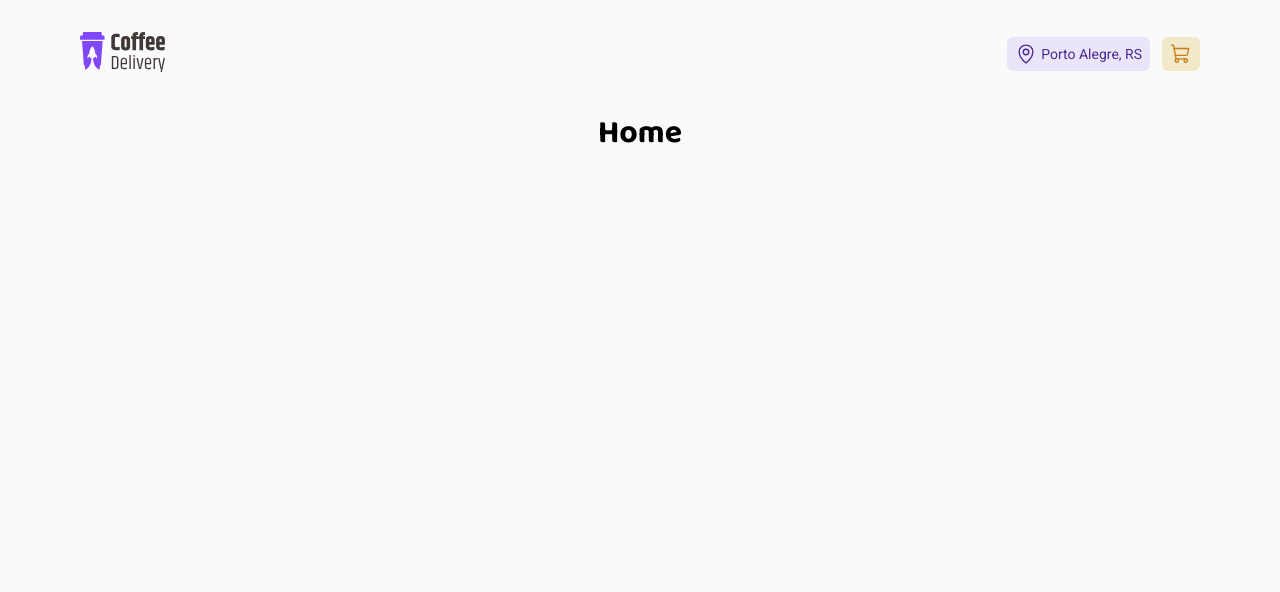
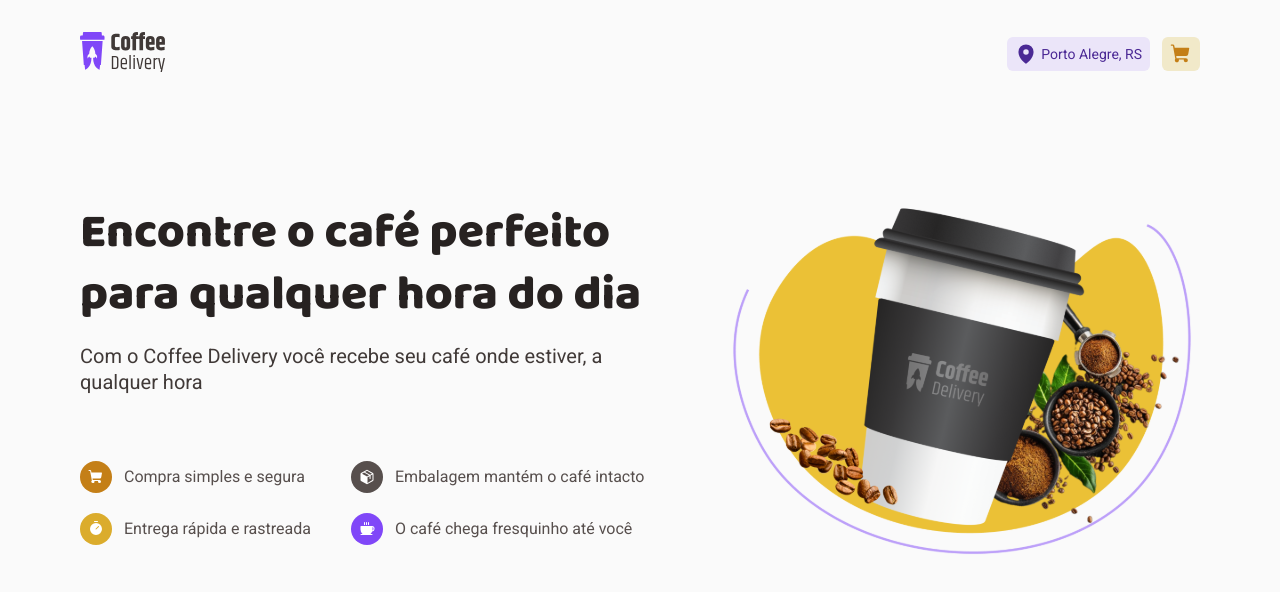
Before and after one commit to ViniciusOshima/Coffee-Delivery, a React (Vite) app: page / in a window 1280 px wide. Shown: the top 592 px of the page. Built offline with nearby package versions, Linux system fonts and the light colour scheme.

Commit message:
FEAT estruturação e estilização da parte inicial da page home

```diff
--- a/src/components/Header/index.tsx
+++ b/src/components/Header/index.tsx
@@ -15,12 +15,12 @@
 
       <nav>
         <LocationContainer>
-          <MapPin size={22} />
+          <MapPin size={22} weight="fill" />
           <p>Porto Alegre, RS</p>
         </LocationContainer>
 
         <NavLink to="/Checkout" title="Checkout">
-          <ShoppingCart size={22} />
+          <ShoppingCart size={22} weight="fill" />
         </NavLink>
       </nav>
     </HeaderContainer>
--- a/src/pages/Home.tsx
+++ /dev/null
@@ -1,3 +0,0 @@
-export function Home() {
-  return <h1>Home</h1>
-}
--- /dev/null
+++ b/src/pages/Home/index.tsx
@@ -0,0 +1,71 @@
+import { ShoppingCart, Package, Timer, Coffee } from 'phosphor-react'
+
+import imgHome from '../../assets/Imagem-coffee-home.svg'
+
+import {
+  CoffeeContainer,
+  HomeContainer,
+  HomeInfoContainer,
+  HomeQualitiesContainer,
+  HomeQualitiesContainerHalf,
+  PackageContainer,
+  ShoppingCartContainer,
+  SloganContainer,
+  // eslint-disable-next-line prettier/prettier
+  TimerContainer
+} from './styles'
+
+export function Home() {
+  return (
+    <HomeContainer>
+      <HomeInfoContainer>
+        <SloganContainer>
+          <h1>Encontre o café perfeito para qualquer hora do dia</h1>
+          <h2>
+            Com o Coffee Delivery você recebe seu café onde estiver, a qualquer
+            hora
+          </h2>
+        </SloganContainer>
+
+        <HomeQualitiesContainer>
+          <HomeQualitiesContainerHalf>
+            <ShoppingCartContainer>
+              <span>
+                <ShoppingCart size={16} weight="fill" />
+              </span>
+
+              <p>Compra simples e segura</p>
+            </ShoppingCartContainer>
+
+            <PackageContainer>
+              <span>
+                <Package size={16} weight="fill" />
+              </span>
+
+              <p>Embalagem mantém o café intacto</p>
+            </PackageContainer>
+          </HomeQualitiesContainerHalf>
+
+          <HomeQualitiesContainerHalf>
+            <TimerContainer>
+              <span>
+                <Timer size={16} weight="fill" />
+              </span>
+
+              <p>Entrega rápida e rastreada</p>
+            </TimerContainer>
+
+            <CoffeeContainer>
+              <span>
+                <Coffee size={16} weight="fill" />
+              </span>
+
+              <p>O café chega fresquinho até você</p>
+            </CoffeeContainer>
+          </HomeQualitiesContainerHalf>
+        </HomeQualitiesContainer>
+      </HomeInfoContainer>
+      <img src={imgHome} alt="" />
+    </HomeContainer>
+  )
+}
--- /dev/null
+++ b/src/pages/Home/styles.ts
@@ -0,0 +1,104 @@
+import styled from 'styled-components'
+
+export const HomeContainer = styled.div`
+  display: flex;
+  align-items: flex-start;
+  gap: 3.5rem;
+
+  padding: 5.875rem 0 6.75rem;
+`
+
+export const SloganContainer = styled.div`
+  display: flex;
+  flex-direction: column;
+  gap: 16px;
+
+  h1 {
+    font-family: 'Baloo 2', cursive;
+    font-weight: 800;
+    font-size: 3rem;
+    line-height: 130%;
+    color: #272221;
+  }
+
+  h2 {
+    font-family: 'Roboto', sans-serif;
+    font-size: 1.25rem;
+    font-weight: 400;
+    line-height: 130%;
+    color: #403937;
+  }
+`
+
+export const HomeInfoContainer = styled.div`
+  display: flex;
+  flex-direction: column;
+  gap: 4.125rem;
+
+  width: 36.75rem;
+`
+
+export const HomeQualitiesContainer = styled.div`
+  display: flex;
+  flex-direction: column;
+  gap: 1.25rem;
+  justify-content: center;
+  align-items: flex-start;
+`
+
+export const HomeQualitiesContainerHalf = styled.div`
+  display: flex;
+  gap: 2.5rem;
+  justify-content: flex-start;
+  align-items: center;
+`
+
+const QualitiesDefault = styled.div`
+  width: 14.4375rem;
+  height: 2rem;
+
+  display: flex;
+  justify-content: flex-start;
+  align-items: center;
+  gap: 12px;
+
+  span {
+    border-radius: 100%;
+    height: 2rem;
+    width: 2rem;
+
+    display: flex;
+    justify-content: center;
+    align-items: center;
+
+    color: white;
+  }
+`
+
+export const ShoppingCartContainer = styled(QualitiesDefault)`
+  span {
+    background-color: ${(props) => props.theme['yellow-dark']};
+  }
+`
+
+export const PackageContainer = styled(QualitiesDefault)`
+  width: 18.375rem;
+
+  span {
+    background-color: ${(props) => props.theme['base-text']};
+  }
+`
+
+export const TimerContainer = styled(QualitiesDefault)`
+  span {
+    background-color: ${(props) => props.theme.yellow};
+  }
+`
+
+export const CoffeeContainer = styled(QualitiesDefault)`
+  width: 18.375rem;
+
+  span {
+    background-color: ${(props) => props.theme.purple};
+  }
+`
```
Also changed, not shown: src/assets/Imagem-coffee-home.svg (added).
